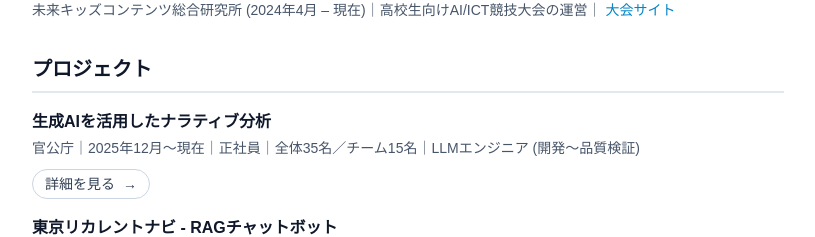
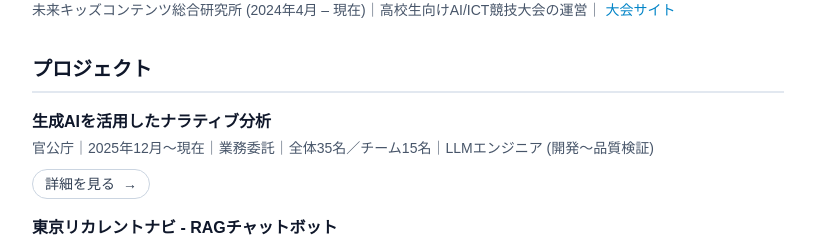
Before and after one commit to Minto312/minto312.github.io, a Next.js app in the folder portfolio/: page / in a window 1280 px wide. Shown: the part 1099-1336 px from the top of the page, without its empty margins (232-1047 px from the left). Built offline with nearby package versions, Linux system fonts and the light colour scheme.

Commit message:
Update employment type for narrative analysis project to 業務委託

```diff
--- a/portfolio/app/page.tsx
+++ b/portfolio/app/page.tsx
@@ -170,10 +170,10 @@ const projects: Project[] = [
     id: 'digital-recipe-narrative-ai',
     title: '生成AIを活用したナラティブ分析',
     summary:
-      '官公庁｜2025年12月〜現在｜正社員｜全体35名／チーム15名｜LLMエンジニア (開発〜品質検証)',
+      '官公庁｜2025年12月〜現在｜業務委託｜全体35名／チーム15名｜LLMエンジニア (開発〜品質検証)',
     industry: '官公庁',
     period: '2025年12月〜現在',
-    employmentType: '正社員',
+    employmentType: '業務委託',
     teamScale: '全体35名／チーム15名',
     techStack: ['Slack'],
     responsibilities: [
```
